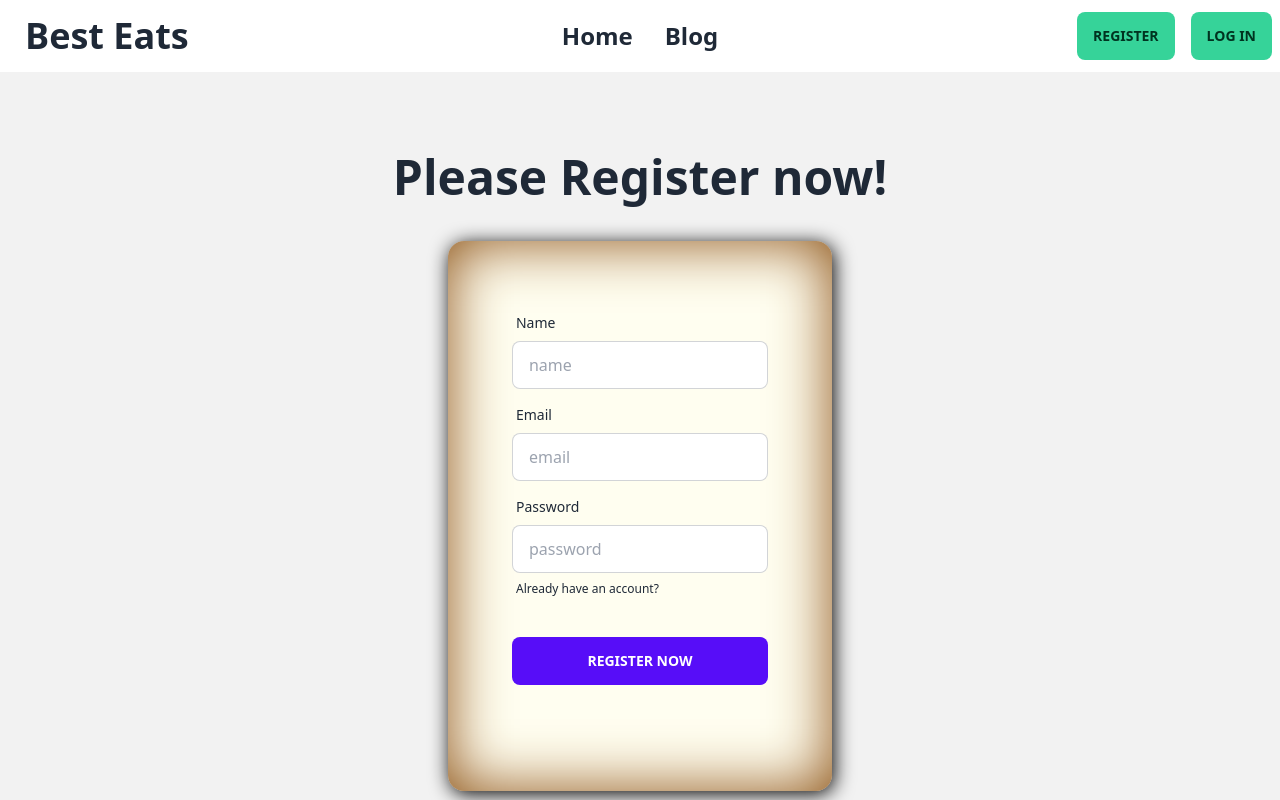
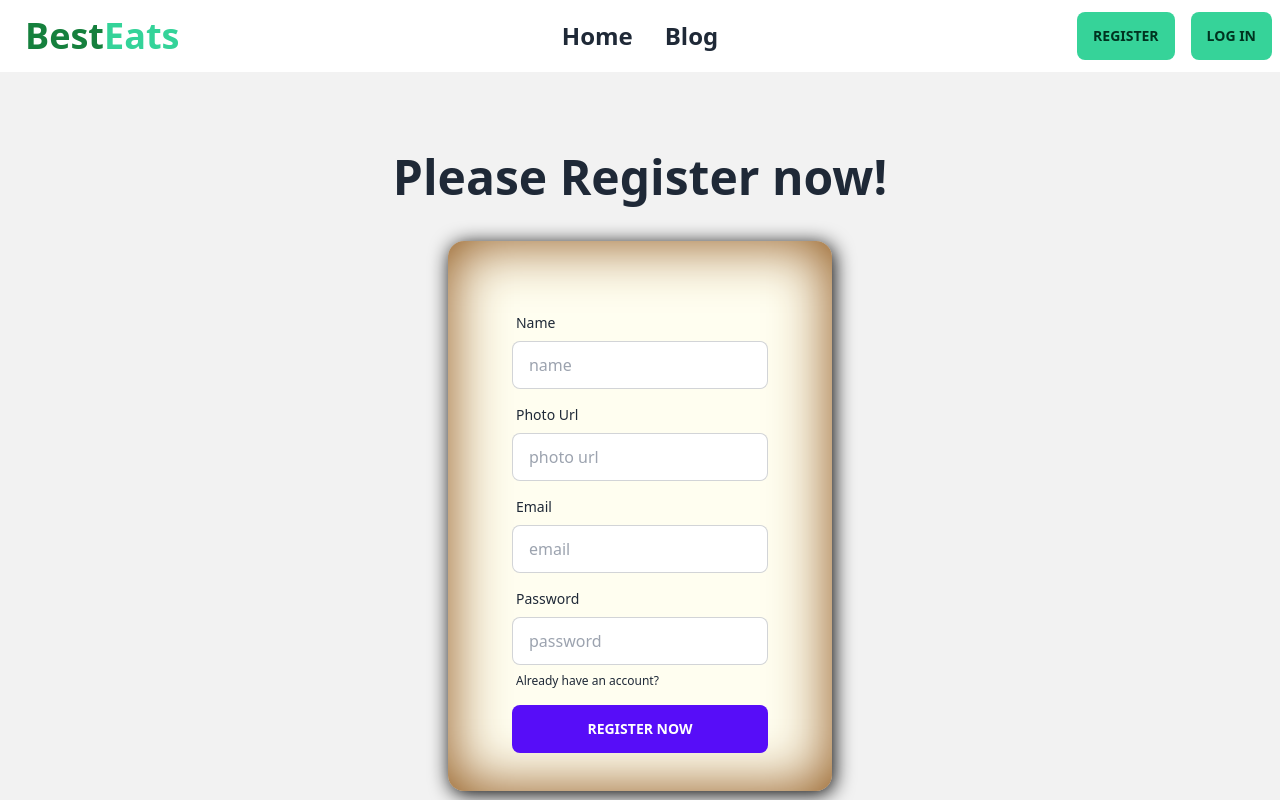
Before and after one commit to BappyMahmud02/chef-recipe, a React (Vite) app: page /register in a window 1280 px wide. Shown: the top 800 px of the page. Built offline with nearby package versions, Linux system fonts and the light colour scheme; no server answers.

Commit message:
added style

```diff
--- a/src/Pages/Home/Home/Shared/Header/Header.jsx
+++ b/src/Pages/Home/Home/Shared/Header/Header.jsx
@@ -32,11 +32,11 @@ const Header = () => {
                             <li><Link to='/blog'>Blog</Link> </li>
                         </ul>
                     </div>
-                    <Link to='/' className="btn btn-ghost font-bold normal-case text-2xl md:text-4xl  ">Best Eats</Link>
+                    <Link to='/' className="btn btn-ghost font-bold normal-case text-2xl md:text-4xl text-emerald-400 "> <span className='text-green-700	'>Best</span> Eats</Link>
 
                 </div>
                 <div className="navbar-center hidden lg:flex">
-                    <ul className="menu menu-horizontal text-2xl font-bold px-1">
+                    <ul className="menu menu-horizontal text-2xl font-bold px-1 ">
                         <li><Link to='/'>Home</Link></li>
 
                         <li><Link to='/blog'>Blog</Link></li>
--- a/src/Pages/Register.jsx
+++ b/src/Pages/Register.jsx
@@ -1,9 +1,12 @@
 import React, { useContext } from 'react';
 import { Link, useNavigate } from 'react-router-dom';
 import { AuthContext } from '../Providers/Authproviders';
+import { updateProfile, getAuth } from 'firebase/auth';
+import app from '../firebase/firebase.config';
+
 
 const Register = () => {
-
+    const auth = getAuth(app);
     const { user, createUser, logOut } = useContext(AuthContext)
 
     const navigate = useNavigate()
@@ -14,6 +17,7 @@ const Register = () => {
         const name = form.name.value;
         const email = form.email.value;
         const password = form.password.value;
+        const photo = form.photo.value
         console.log(name, email, password);
 
         createUser(email, password)
@@ -21,8 +25,19 @@ const Register = () => {
                 const loggedUser = result.user;
                 console.log(loggedUser);
                 form.reset();
-                logOut();
-                navigate('/login')
+
+                updateProfile(auth.currentUser, {
+                    displayName: name,
+                    photoURL: photo,
+                })
+                    .then(() => {
+                        console.log("profile updated");
+                        logOut();
+                        navigate('/login')
+                    })
+                    .catch((error) => {
+                        console.log(error.message);
+                    });
 
             })
             .catch(error => {
@@ -46,6 +61,12 @@ const Register = () => {
                         </div>
                         <div className="form-control">
                             <label className="label">
+                                <span className="label-text">Photo Url</span>
+                            </label>
+                            <input type="text" name='photo' placeholder="photo url" className="input input-bordered" required />
+                        </div>
+                        <div className="form-control">
+                            <label className="label">
                                 <span className="label-text">Email</span>
                             </label>
                             <input type="email" name='email' placeholder="email" className="input input-bordered" required />
@@ -60,8 +81,8 @@ const Register = () => {
                                 <Link to='/login' className="label-text-alt link link-hover">Already have an account?</Link>
                             </label>
                         </div>
-                        <div className="form-control mt-6">
-                            <button className="btn btn-primary">Register Now</button>
+                        <div className="form-control my-r">
+                            <button className="btn btn-primary ">Register Now</button>
                         </div>
                     </form>
                 </div>
```
